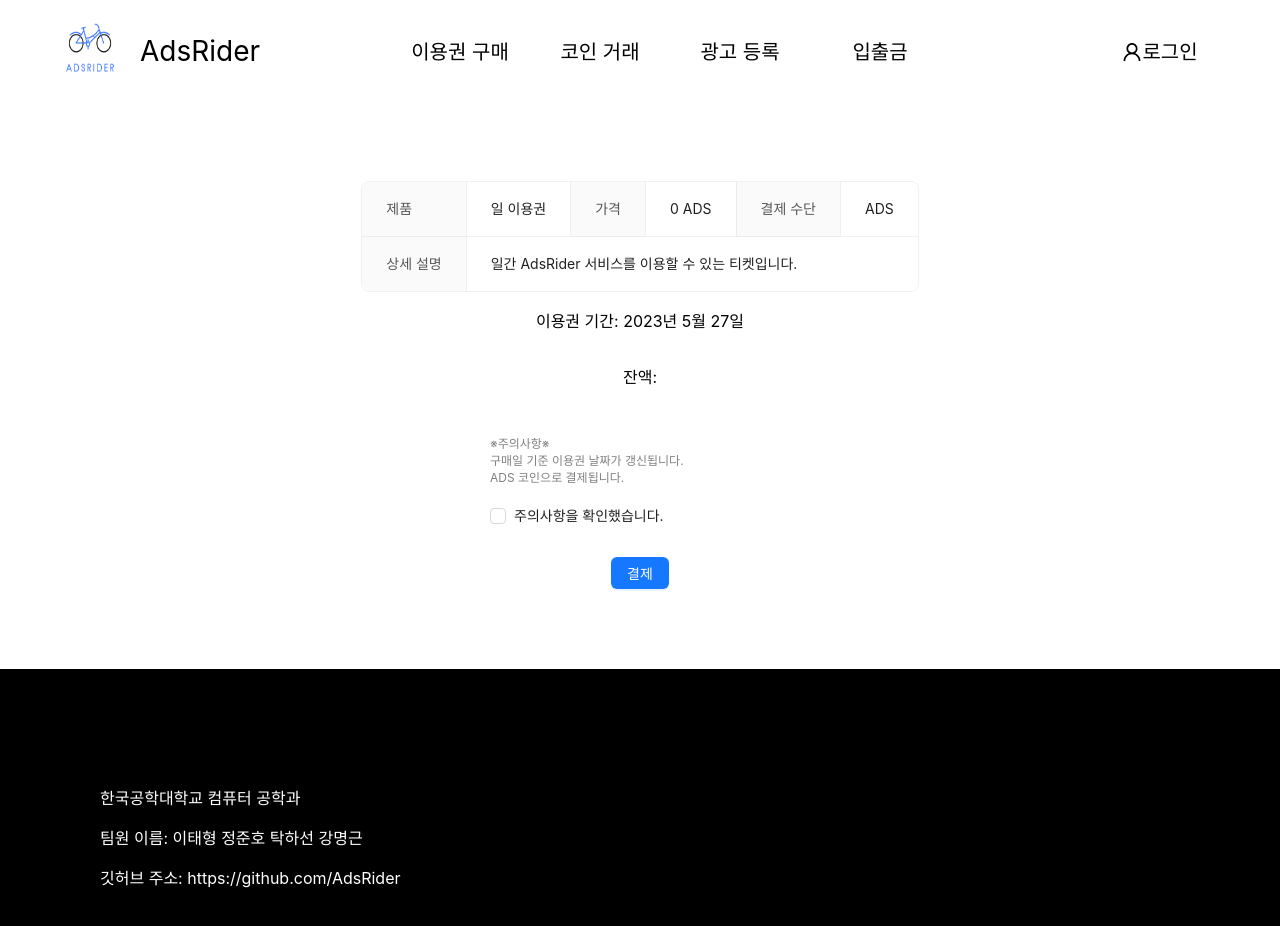
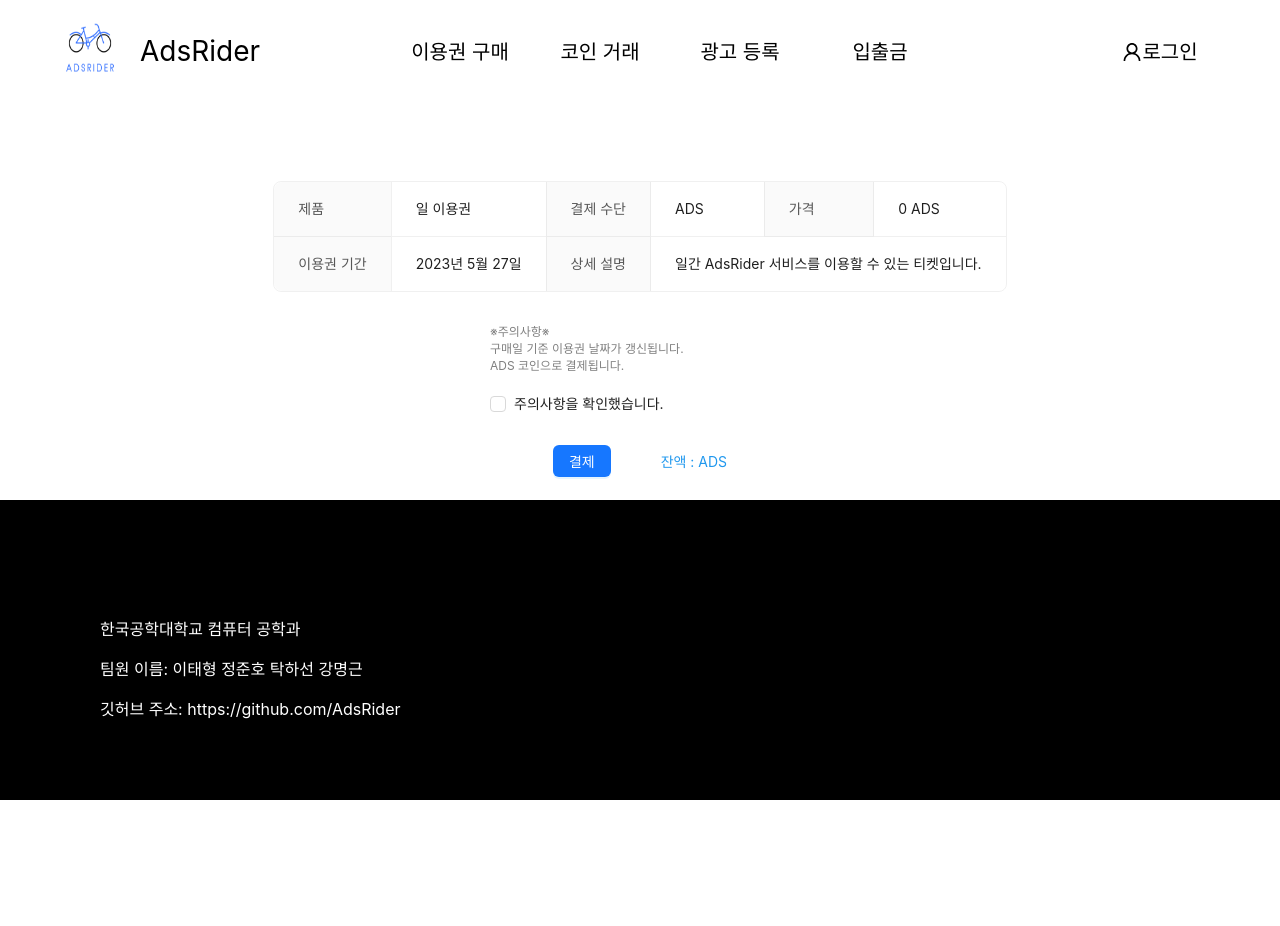
Before and after one commit to oni-nick/korthodox, a React (Create React App) app: page /ticket/1 in a window 1280 px wide. Shown: the top 926 px of the page. After the commit the page ends 800 px from the top, so only its background shows below. Built offline with nearby package versions, Linux system fonts and the light colour scheme; no server answers.

Commit message:
이용권 구매 기능 완성

```diff
--- a/src/Coin/Styles.tsx
+++ b/src/Coin/Styles.tsx
@@ -34,3 +34,9 @@ export const SubmitButton = styled(Button)`
 export const TossModuleWrapper = styled.div`
     width: 450px;
 `;
+export const Text = styled.h3`
+    font-size : 22px;
+    font-weight : normal;
+    margin : 30px;
+    float : center;
+`
--- a/src/Coin/index.tsx
+++ b/src/Coin/index.tsx
@@ -2,7 +2,7 @@ import { loadPaymentWidget, PaymentWidgetInstance } from '@tosspayments/payment-
 import { useEffect, useRef, useState } from 'react';
 import { v4 as uuidv4 } from 'uuid';
 import { useUserState } from '../context/user';
-import { AmountInput, AmountInputWrapper, Div, Spacer, SubmitButton, TossModuleWrapper } from './Styles';
+import { AmountInput, AmountInputWrapper, Div, Spacer, SubmitButton, Text, TossModuleWrapper } from './Styles';
 
 function Coin(){
     const paymentWidgetRef = useRef<PaymentWidgetInstance | null>(null);
@@ -56,7 +56,7 @@ function Coin(){
 
     return(
         <Div>
-            <h1>코인 거래 페이지 입니다.</h1>
+            <Text>다음 결제수단으로 ADS 코인을 구매할 수 있습니다</Text>
             <TossModuleWrapper>
                 <div id="payment-widget" />
             </TossModuleWrapper>
--- a/src/Main/Mypage.tsx
+++ b/src/Main/Mypage.tsx
@@ -25,7 +25,7 @@ function Mypage(){
                 <Descriptions.Item label="유저 이름"> {user.email}</Descriptions.Item>
                 <Descriptions.Item label="보유 자산">{new BigNumber(adsBalance).toFormat()} ADS</Descriptions.Item>
                 <Descriptions.Item label="가입 일자">{dateConverter(new Date(user.join_time))}</Descriptions.Item>
-                <Descriptions.Item label="이용권 만료 기간">{dateConverter(new Date(user.expireDate))}</Descriptions.Item>
+                <Descriptions.Item label="이용권 만료 기간">{dateConverter(new Date(user.expired_date))}</Descriptions.Item>
                 <Descriptions.Item label="개인 지갑 주소"> {user.address}</Descriptions.Item>
             </Descriptions>
         </MypageDiv>
--- a/src/Ticket/Purchase.tsx
+++ b/src/Ticket/Purchase.tsx
@@ -1,10 +1,10 @@
 import { useLocation, useParams, useSearchParams } from "react-router-dom";
-import { Div, P } from "./Styles";
+import { Div, P, Text3 } from "./Styles";
 import { Button, Checkbox, Descriptions } from "antd";
 import BigNumber from 'bignumber.js';
 import { useEffect, useState } from "react";
 import axios from "axios";
-import { UserInfo, useUserDispatch, useUserState } from '../context/user'
+import { UserInfo, useUserDispatch, useUserState, updateUserContext } from '../context/user'
 import { dateConverter, UserBalance } from "../Utils";
 import { useSelector } from 'react-redux';
 
@@ -21,19 +21,25 @@ function Purchase(){
 
     const [balance, setBalance] = useState<UserBalance[]>([]);
     const [loading, setLoading] = useState<boolean>(false);
-    // Console Log
-    console.log(balance);
-    console.log(user.expireDate);
+
+    useEffect(() => {
+        axios.get<UserBalance[] | null>('/api/user/balance')
+        .then(res => {
+            if (res.data) {
+                setBalance(res.data)
+            }
+        })
+    }, []);
 
     const PurchaseClick = async () => {
         try {
             setLoading(true);
             const result = await axios.post('/api/user/buyticket', {day : Number(days)});
             dispatch({type: 'LOG_IN', data: result.data});
-
+            // updateUserContext(dispatch, result.data);
             // Console Log
             console.log('post response user data:', result!);
-
+            console.log(user);
             const res = await axios.get<UserBalance[] | null>('/api/user/balance');
             if (res.data) {
                 setBalance(res.data)
@@ -54,23 +60,32 @@ function Purchase(){
     //     })
     // })
 
+
+    // Console Log
+
+    console.log(balance);
+
+    console.log(user.expired_date);
+
     return(
         <Div>
             <Descriptions bordered size="default">
                 <Descriptions.Item label="제품"> {days}일 이용권</Descriptions.Item>
+                <Descriptions.Item label="결제 수단">ADS</Descriptions.Item>
                 <Descriptions.Item label="가격">{price} ADS</Descriptions.Item>
-                <Descriptions.Item label="결제 수단">ADS</Descriptions.Item>
+                <Descriptions.Item label="이용권 기간">{dateConverter(new Date(user.expired_date))}</Descriptions.Item>
                 <Descriptions.Item label="상세 설명">
                 {days}일간 AdsRider 서비스를 이용할 수 있는 티켓입니다.
                 </Descriptions.Item>
             </Descriptions>
-            <p>이용권 기간: {dateConverter(new Date(user.expireDate))}</p>
-            <p>잔액: {balance[2]?.type} {balance[2]?.amount}</p>
             <div>
                 <P>※주의사항※<br/>구매일 기준 이용권 날짜가 갱신됩니다.<br/>ADS 코인으로 결제됩니다.</P>
                 <Checkbox style={{margin : '10px 10px 30px 20px'}}>주의사항을 확인했습니다.</Checkbox>
             </div>
-            <Button type="primary" loading={loading} onClick={PurchaseClick}>결제</Button>
+            <div>
+                <Button type="primary" loading={loading} onClick={PurchaseClick}>결제</Button>
+                <Text3>잔액 : {balance[2]?.amount} ADS</Text3>
+            </div>
         </Div>
     );
 }
--- a/src/Ticket/Styles.tsx
+++ b/src/Ticket/Styles.tsx
@@ -22,7 +22,7 @@ export const CardDiv = styled.div`
 
 `
 export const Text = styled.h3`
-    font-size : 18px;
+    font-size : 22px;
     font-weight : normal;
     margin : 30px;
     float : center;
@@ -33,6 +33,14 @@ export const P = styled.p`
     font-size : 12px;
     color : gray;
 `
+export const Text3 = styled.h3`
+    font-size : 14px;
+    font-weight : normal;
+    margin-top : 30px;
+    margin-left : 50px;
+    display : inline;
+    color : #2098ee;
+`
 // export const Link2 = style(Link)`
 
 // `
--- a/src/Ticket/index.tsx
+++ b/src/Ticket/index.tsx
@@ -10,7 +10,7 @@ function Ticket(){
 
     const { Meta } = Card;
     const user = useUserState();
-    const expireDate = dateConvert(new Date(user.expireDate))
+    const expireDate = dateConvert(new Date(user.expired_date))
 
     function dateConvert(date : Date){
       const Year = date.getFullYear()
--- a/src/context/user.tsx
+++ b/src/context/user.tsx
@@ -4,7 +4,8 @@ export type UserInfo = {
     email: string;
     level: string,
     address: string,
-    expireDate : Date,
+    // expireDate : Date,
+    expired_date : Date,
     join_time: Date,
 };
 
@@ -14,7 +15,7 @@ export const initialState: UserInfo = {
     email: '',
     level: '',
     address: '',
-    expireDate: new Date(),
+    expired_date: new Date(),
     join_time: new Date(),
 }
 
@@ -67,3 +68,7 @@ export function useUserDispatch() {
     if (!dispatch) throw new Error('Cannot find UserDispatchContext');
     return dispatch;
 };
+
+export function updateUserContext(dispatch: UserDispatch, newData: UserInfo) {
+    dispatch({ type: 'LOG_IN', data: newData });
+  }
```
